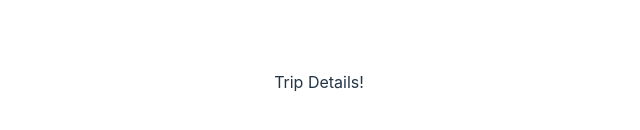
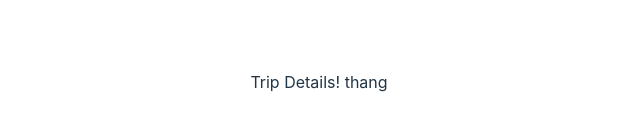
Before and after one commit to mdewey/desna, a React (Vite) app: page /trip/1 in a window 1280 px wide. Shown: the part 318-448 px from the top of the page, without its empty margins (321-961 px from the left). Built offline with nearby package versions, Linux system fonts and the light colour scheme.

Commit message:
(chore) cleaned some linter issues

```diff
--- a/src/Pages/TripDetail/index.tsx
+++ b/src/Pages/TripDetail/index.tsx
@@ -1,9 +1,11 @@
 
 
-type Props = {}
+type Props = {
+  thing: string
+}
 
-export default function index({ }: Props) {
+export default function index({ thing = "" }: Props) {
   return (
-    <div>Trip Details!</div>
+    <div>Trip Details! {thing}</div>
   )
 }
--- a/src/main.tsx
+++ b/src/main.tsx
@@ -15,7 +15,7 @@ const router = createBrowserRouter([
   },
   {
     path: "/trip/:tripId",
-    element: <TripDetail />,
+    element: <TripDetail thing='thang' />,
   },
 ]);
 
--- a/tsconfig.json
+++ b/tsconfig.json
@@ -20,6 +20,6 @@
     "noUnusedParameters": true,
     "noFallthroughCasesInSwitch": true
   },
-  "include": ["src"],
+  "include": ["src/**/*"],
   "references": [{ "path": "./tsconfig.node.json" }]
 }
```
